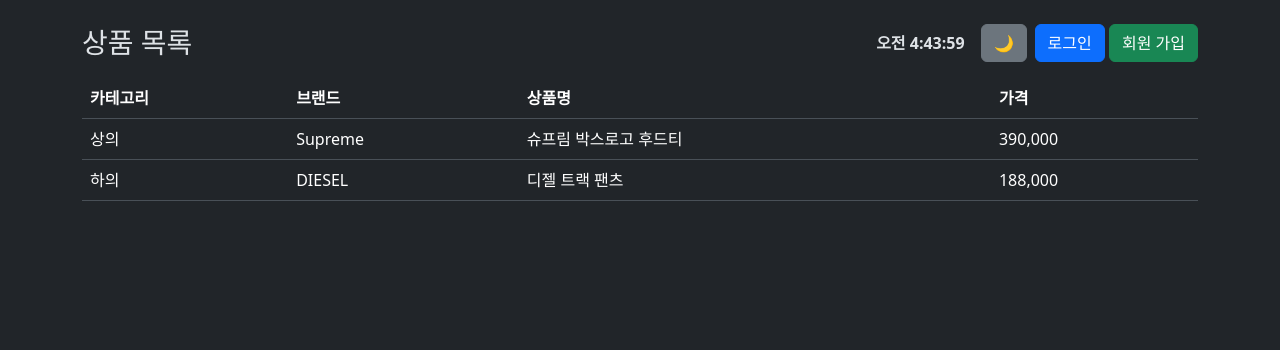
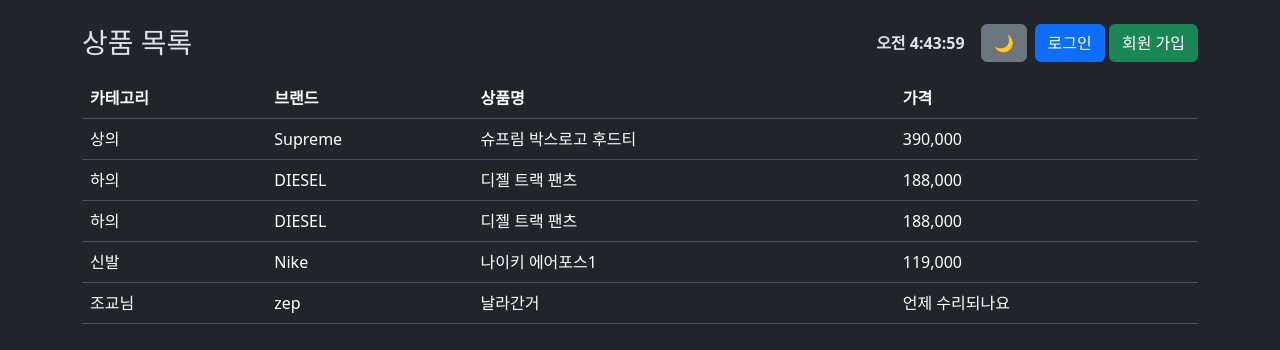
Before and after one commit to j-lee03/tyvldanf, a plain HTML site: page index.html in a window 1280 px wide. Drawn offline with nearby package versions, Linux system fonts and the light colour scheme.

Commit message:
수정함

```diff
--- a/index.html
+++ b/index.html
@@ -55,6 +55,10 @@
         const initialData = [
           { category: "상의", brand: 'Supreme', product: '슈프림 박스로고 후드티', price: '390,000' },
           { category: "하의", brand: 'DIESEL', product: '디젤 트랙 팬츠', price: '188,000' },
+          { category: "하의", brand: 'DIESEL', product: '디젤 트랙 팬츠', price: '188,000' },
+          { category: "신발", brand: 'Nike', product: '나이키 에어포스1', price: '119,000' },
+          { category: "조교님", brand: 'zep', product: '날라간거', price: '언제 수리되나요' },
+
         ];
         localStorage.setItem('product_data', JSON.stringify(initialData));
       }
```
